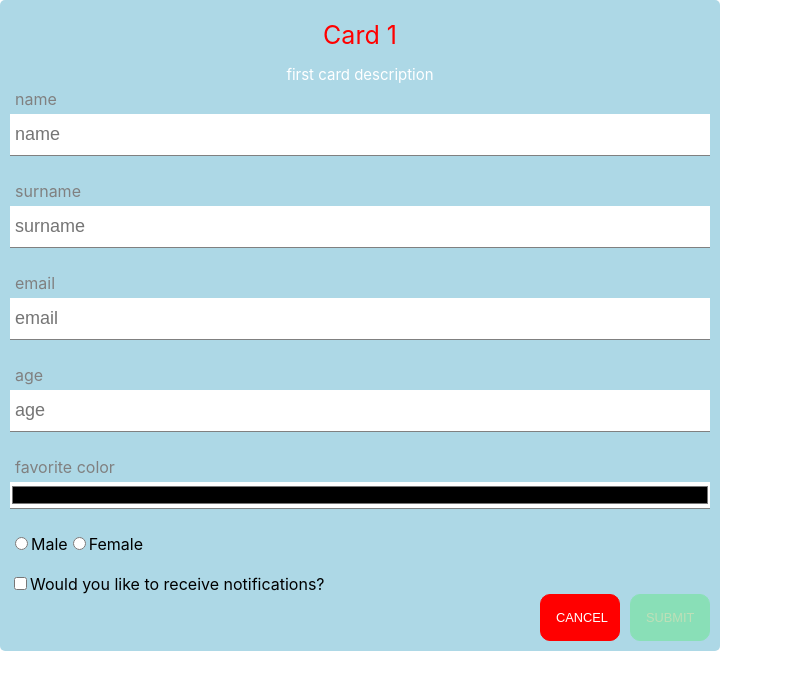
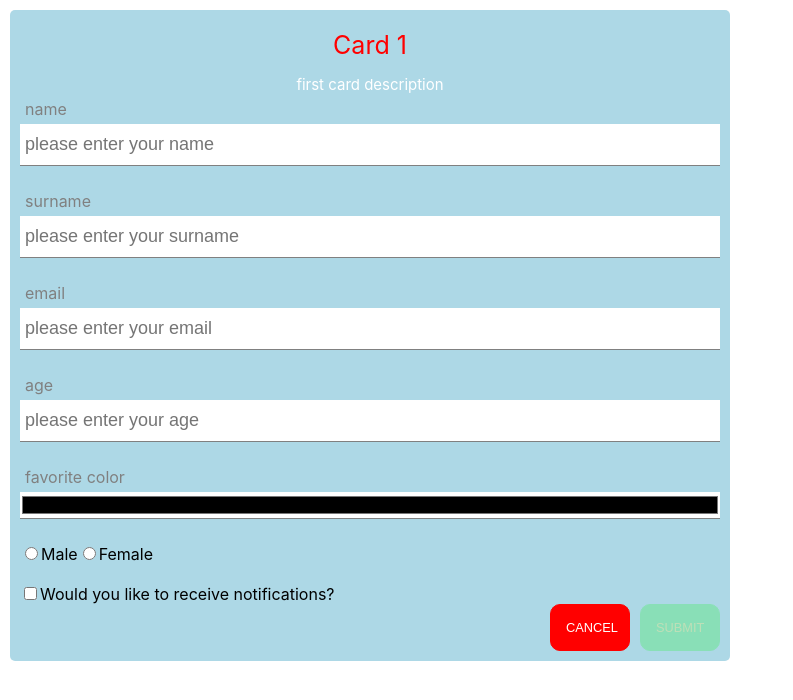
Before and after one commit to Nnaji-Victor/test_sample, a React (Create React App) app: page / in a window 1280 px wide. Shown: the top 700 px of the page, without its empty margins (0-793 px from the left). Built offline with nearby package versions, Linux system fonts and the light colour scheme.

Commit message:
updated submit function

```diff
--- a/src/App.js
+++ b/src/App.js
@@ -7,23 +7,24 @@ import CustomInput from './components/custom-input/CustomInput';
 import Card from './components/card/Card';
 
 function App() {
+  const [arrayNum, setArrayNum] = React.useState(1);
+  const [randomBgColorArr, setRandomBgColorArr] = React.useState(['#ADD8E6'])
   const [name, setName] = React.useState("")
   const [surname, setSurname] = React.useState("")
   const [email, setEmail] = React.useState("")
   const [age, setAge] = React.useState("")
-  const [color, setColor] = React.useState('#000')
+  const [color, setColor] = React.useState('#000000')
   const [gender, setGender] = React.useState('')
   const [agree, setAgree] = React.useState("")
   const [error, setError] = React.useState("")
 
   const handleCancel = (e) => {
     e.preventDefault();
-    console.log("cancel clicked")
     setName("")
     setSurname("")
     setEmail("")
     setAge("")
-    setColor("#000")
+    setColor("#000000")
     setGender('')
     setGender("")
     setError("")
@@ -31,7 +32,11 @@ function App() {
 
   const handleSubmit = (e) => {
     e.preventDefault();
-    console.log("submit clicked");
+    let nextNum = arrayNum + 1;
+    setArrayNum(nextNum)
+    let nextBgColor = getRandomColor()
+    let updatedBgColorArr = [...randomBgColorArr, nextBgColor]
+    setRandomBgColorArr(updatedBgColorArr)
   }
 
   const handleChange = (e) => {
@@ -81,9 +86,19 @@ function App() {
     }
   }
 
+  function getRandomColor() {
+    var letters = '0123456789ABCDEF';
+    var color = '#';
+    for (var i = 0; i < 6; i++) {
+      color += letters[Math.floor(Math.random() * 16)];
+    }
+    return color;
+  }
+
   return (
     <div className="App">
-      <Card backgroundColor="lightblue">
+      {[...Array(arrayNum)].map((elementInArray, index) => (
+        <Card backgroundColor={randomBgColorArr[index]}>
           <form onSubmit={handleSubmit}>
             <Heading title="Card 1" textColor="#F00" />
             <SubHeading title="first card description" textColor="#FFF" />
@@ -94,7 +109,7 @@ function App() {
               handleChange={handleChange}
               value={name}
               label='name'
-            placeholder="name"
+              placeholder="please enter your name"
               required
             />
             <CustomInput
@@ -103,7 +118,7 @@ function App() {
               handleChange={handleChange}
               value={surname}
               label='surname'
-            placeholder="surname"
+              placeholder="please enter your surname"
               required
             />
             <CustomInput
@@ -112,7 +127,7 @@ function App() {
               handleChange={handleChange}
               value={email}
               label='email'
-            placeholder="email"
+              placeholder="please enter your email"
               required
             />
             <CustomInput
@@ -121,7 +136,7 @@ function App() {
               handleChange={handleChange}
               value={age}
               label='age'
-            placeholder="age"
+              placeholder="please enter your age"
             />
             <CustomInput
               name='color'
@@ -129,7 +144,7 @@ function App() {
               handleChange={handleChange}
               value={color}
               label='favorite color'
-            placeholder="favorite color"
+              placeholder="please enter the favorite color"
             />
 
             <div className='radio-container'>
@@ -156,6 +171,7 @@ function App() {
             </div>
           </form>
         </Card>
+      ))}
     </div>
   );
 }
--- a/src/components/card/Card.css
+++ b/src/components/card/Card.css
@@ -3,4 +3,5 @@
     padding: 10px;
     border-radius: 5px;
     max-width: 700px;
+    margin: 10px;
 }
```
Lines whose indentation alone changed are shown as unchanged.
